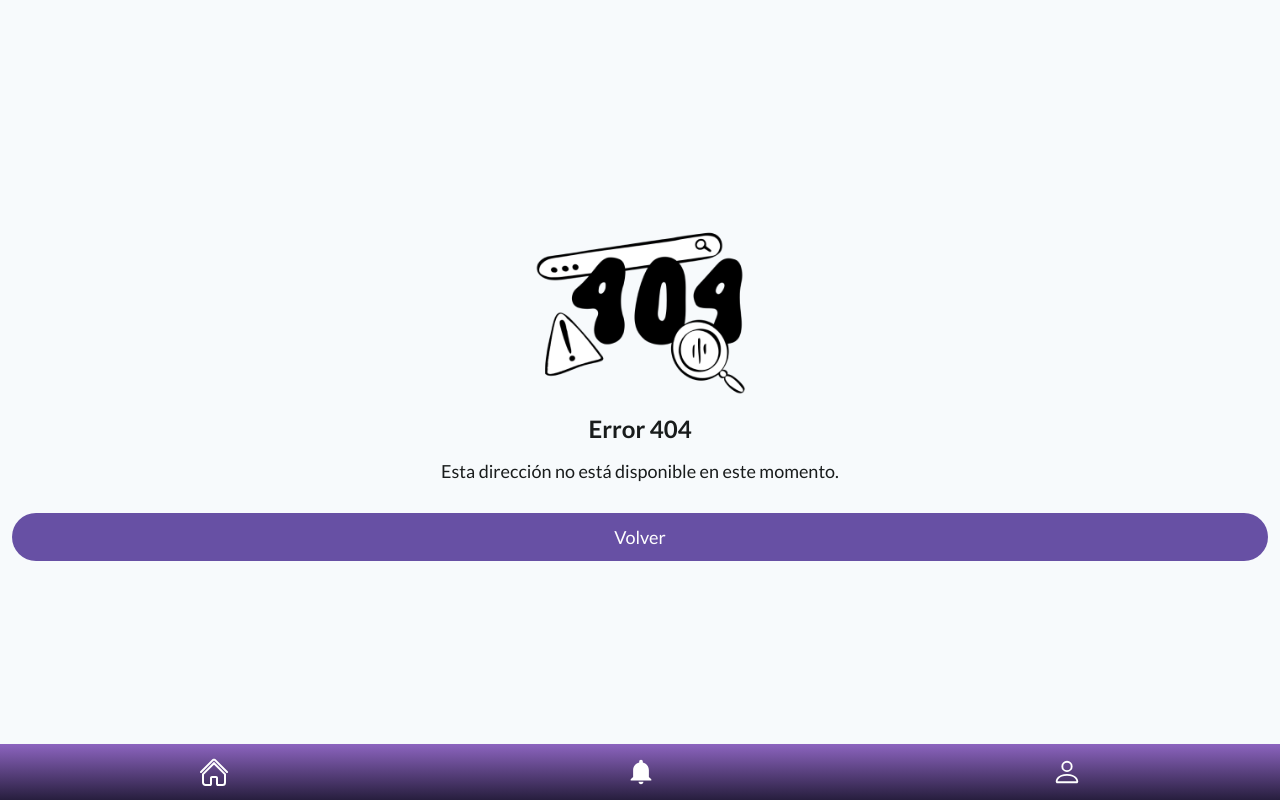
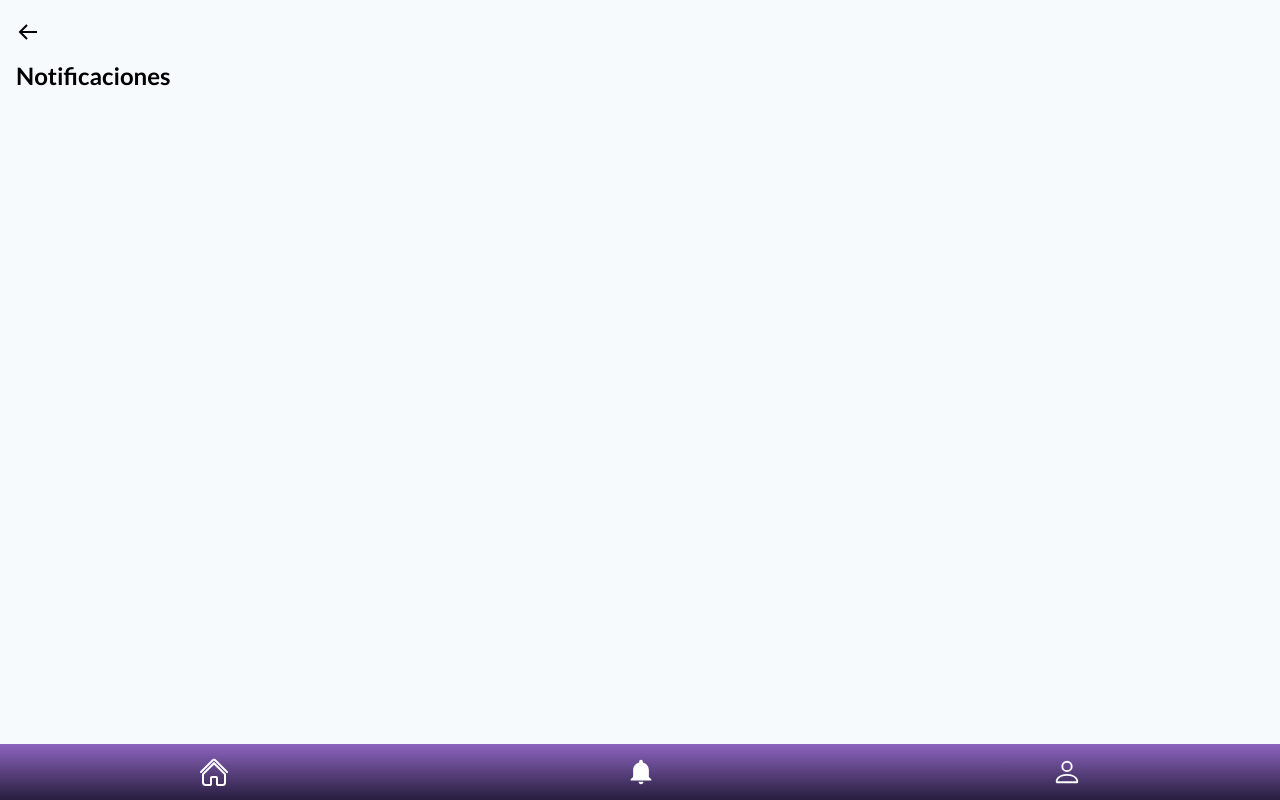
Before and after one commit to igrowker/i003-eventmap-front, a Next.js app: page /notifications in a window 1280 px wide. Before the commit this address had no page. Built offline with nearby package versions, Linux system fonts and the light colour scheme.

Commit message:
estructura de notificaciones

```diff
--- /dev/null
+++ b/src/app/notifications/page.tsx
@@ -0,0 +1,8 @@
+import { NotificationsComponent } from '@/components/Notifications/NotificationsComponent'
+import React from 'react'
+
+export default function Page () {
+    return (
+        <NotificationsComponent />
+    )
+}
--- /dev/null
+++ b/src/components/Notifications/NotificationsComponent.tsx
@@ -0,0 +1,25 @@
+import Link from 'next/link'
+import React from 'react'
+import { BiArrowBack } from 'react-icons/bi'
+
+export const NotificationsComponent = () => {
+    return (
+        <>
+        {/* no hay context hacete peticion la back
+        las cards usa el componente cardevnts q se parece mucho
+
+        cardEventList
+
+        */}
+            <div className="py-5 px-4">
+                <Link href={"/"}>
+                    <BiArrowBack className="mb-4" size={24} color="black" />
+                </Link>
+
+                <h1 className="font-bold text-2xl text-black">Notificaciones</h1>
+                <div className="flex flex-col items-center gap-4 py-6">
+                </div>
+            </div>
+        </>
+    )
+}
```
